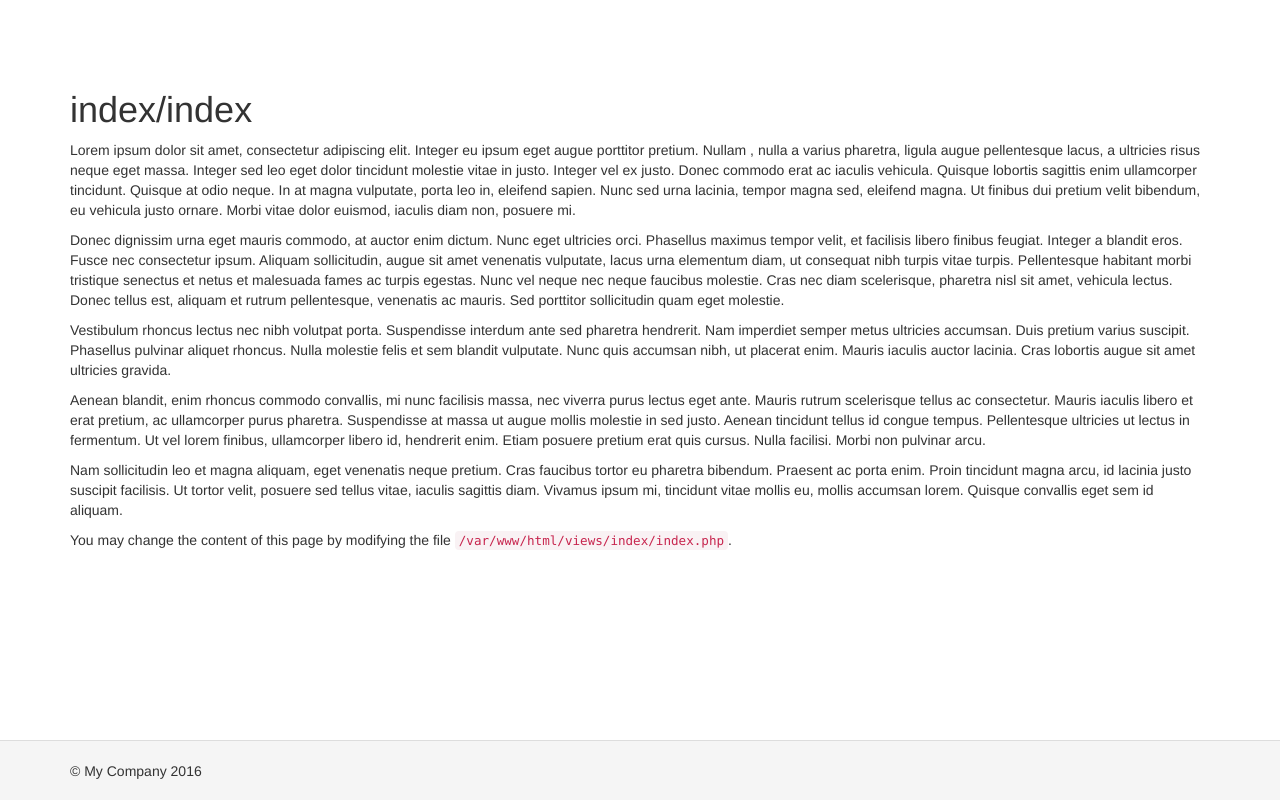
After one commit to SuddyaTOXA/yii2-hw-1, a Yii app: template views/index/index.php in a window 1280 px wide. The commit adds this page. Run offline with PHP 8.4 and a stand-in for Yii, Linux system fonts and the light colour scheme; the template is opened without the code that fills it, so the values that code supplies are empty; some libraries are stand-ins or nearby versions.

Commit message:
create IndexController and actionIndex

```diff
--- /dev/null
+++ b/views/index/index.php
@@ -0,0 +1,41 @@
+<?php
+/* @var $this yii\web\View */
+?>
+<h1>index/index</h1>
+
+<div>
+    <p>Lorem ipsum dolor sit amet, consectetur adipiscing elit. Integer eu ipsum eget augue porttitor pretium. Nullam
+    , nulla a varius pharetra, ligula augue pellentesque lacus, a ultricies risus neque eget massa. Integer sed leo
+    eget dolor tincidunt molestie vitae in justo. Integer vel ex justo. Donec commodo erat ac iaculis vehicula. Quisque
+    lobortis sagittis enim ullamcorper tincidunt. Quisque at odio neque. In at magna vulputate, porta leo in, eleifend
+    sapien. Nunc sed urna lacinia, tempor magna sed, eleifend magna. Ut finibus dui pretium velit bibendum, eu vehicula
+    justo ornare. Morbi vitae dolor euismod, iaculis diam non, posuere mi.</p>
+
+    <p>Donec dignissim urna eget mauris commodo, at auctor enim dictum. Nunc eget ultricies orci. Phasellus maximus tempor
+    velit, et facilisis libero finibus feugiat. Integer a blandit eros. Fusce nec consectetur ipsum. Aliquam
+    sollicitudin, augue sit amet venenatis vulputate, lacus urna elementum diam, ut consequat nibh turpis vitae turpis.
+    Pellentesque habitant morbi tristique senectus et netus et malesuada fames ac turpis egestas. Nunc vel neque nec
+    neque faucibus molestie. Cras nec diam scelerisque, pharetra nisl sit amet, vehicula lectus. Donec tellus est,
+    aliquam et rutrum pellentesque, venenatis ac mauris. Sed porttitor sollicitudin quam eget molestie.</p>
+
+    <p>Vestibulum rhoncus lectus nec nibh volutpat porta. Suspendisse interdum ante sed pharetra hendrerit. Nam imperdiet
+    semper metus ultricies accumsan. Duis pretium varius suscipit. Phasellus pulvinar aliquet rhoncus. Nulla molestie
+    felis et sem blandit vulputate. Nunc quis accumsan nibh, ut placerat enim. Mauris iaculis auctor lacinia. Cras
+    lobortis augue sit amet ultricies gravida.</p>
+
+    <p>Aenean blandit, enim rhoncus commodo convallis, mi nunc facilisis massa, nec viverra purus lectus eget ante. Mauris
+    rutrum scelerisque tellus ac consectetur. Mauris iaculis libero et erat pretium, ac ullamcorper purus pharetra.
+    Suspendisse at massa ut augue mollis molestie in sed justo. Aenean tincidunt tellus id congue tempus. Pellentesque
+    ultricies ut lectus in fermentum. Ut vel lorem finibus, ullamcorper libero id, hendrerit enim. Etiam posuere pretium
+    erat quis cursus. Nulla facilisi. Morbi non pulvinar arcu.</p>
+
+    <p>Nam sollicitudin leo et magna aliquam, eget venenatis neque pretium. Cras faucibus tortor eu pharetra bibendum.
+    Praesent ac porta enim. Proin tincidunt magna arcu, id lacinia justo suscipit facilisis. Ut tortor velit, posuere
+    sed tellus vitae, iaculis sagittis diam. Vivamus ipsum mi, tincidunt vitae mollis eu, mollis accumsan lorem. Quisque
+    convallis eget sem id aliquam.</p>
+</div>
+
+<p>
+    You may change the content of this page by modifying
+    the file <code><?= __FILE__; ?></code>.
+</p>
--- a/views/layouts/main.php
+++ b/views/layouts/main.php
@@ -39,6 +39,8 @@ AppAsset::register($this);
             ['label' => 'Home', 'url' => ['/site/index']],
             ['label' => 'About', 'url' => ['/site/about']],
             ['label' => 'Contact', 'url' => ['/site/contact']],
+            ['label' => 'Test page', 'url' => ['/index/index']],
+            ['label' => 'Country', 'url' => ['/country/index']],
             Yii::$app->user->isGuest ? (
                 ['label' => 'Login', 'url' => ['/site/login']]
             ) : (
```
Also changed, not shown: controllers/IndexController.php (added, +12 -0 lines).
